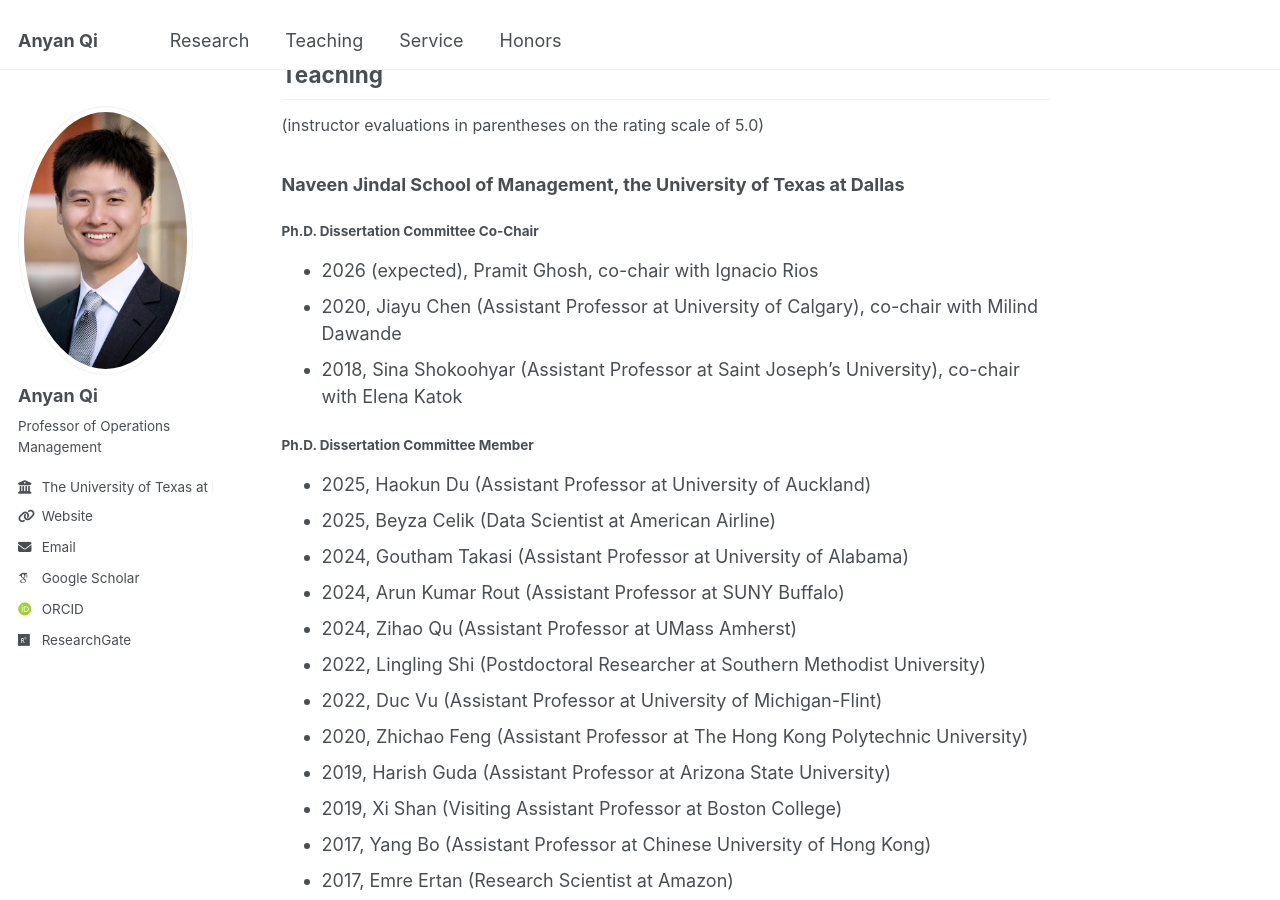
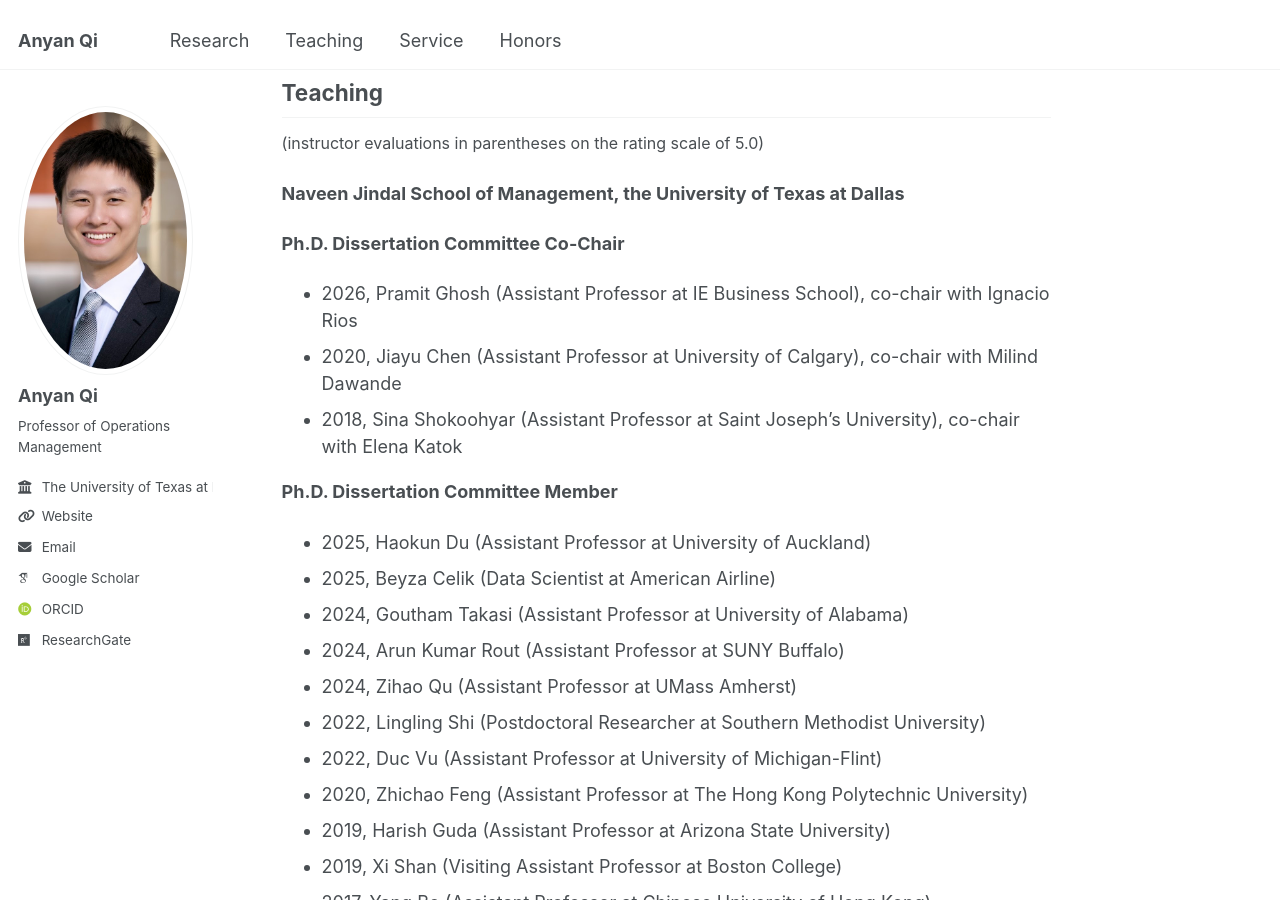
Before and after one commit to qi-anyan/qi-anyan.github.io, a Jekyll site: the page built from _pages/about.md, in a window 1280 px wide and 900 px high, scrolled down 3921 px. Built offline with Jekyll 4.4.1, drawn with Linux system fonts in a browser that asks for light colours; some web fonts are replaced.

Commit message:
Update homepage teaching details and labels

```diff
--- a/_pages/about.md
+++ b/_pages/about.md
@@ -65,13 +65,13 @@ Before joining UT-Dallas, Anyan earned a Ph.D. in Technology and Operations from
 
 ### Working Papers
 
-#### Social Responsibility and Sustainability
+**Social Responsibility and Sustainability**
 
 1. "Disability-inclusive workforce planning,” with Chen Hu and Yongbo Xiao. [[SSRN]](https://papers.ssrn.com/sol3/papers.cfm?abstract_id=5355014)
 
 1. "Combating excessive overtime with supply diversification,” with Zixun Du, Chuanya Jiao, and Tianyu Yan. [[SSRN]](https://papers.ssrn.com/sol3/papers.cfm?abstract_id=6790758)
 
-#### Capacity Management and Resource Allocation
+**Capacity Management and Resource Allocation**
 
 1. "Service systems with on-demand and reserved servers," with Milind Dawande, Zhichao Feng, and Ganesh Janakiraman. [[SSRN]](https://papers.ssrn.com/sol3/papers.cfm?abstract_id=4735928)
 
@@ -80,7 +80,7 @@ Before joining UT-Dallas, Anyan earned a Ph.D. in Technology and Operations from
 1. "Expanding into on-demand markets with ‘Airbnb of Warehousing’,”  with Soraya (Nadia) Fatehi.
     - Selected for presentation at 2023 MSOM SCM SIG Meeting
 
-#### Procurement Mechanism and Collaborative Projects
+**Procurement Mechanism and Collaborative Projects**
 
 1. "Team building and incentive schemes in collaborative projects," with Ruth Beer and Ignacio Rios. [[SSRN]](https://papers.ssrn.com/sol3/papers.cfm?abstract_id=4872792)
 
@@ -101,16 +101,16 @@ Before joining UT-Dallas, Anyan earned a Ph.D. in Technology and Operations from
 
 <span style="font-size: 16px;">(instructor evaluations in parentheses on the rating scale of 5.0)</span>
 
-### Naveen Jindal School of Management, the University of Texas at Dallas
+**Naveen Jindal School of Management, the University of Texas at Dallas**
 
-#### Ph.D. Dissertation Committee Co-Chair
+**Ph.D. Dissertation Committee Co-Chair**
 
-- 2026 (expected), Pramit Ghosh, co-chair with Ignacio Rios
+- 2026, Pramit Ghosh (Assistant Professor at IE Business School), co-chair with Ignacio Rios
 - 2020, Jiayu Chen (Assistant Professor at University of Calgary), co-chair with Milind Dawande
 - 2018, Sina Shokoohyar (Assistant Professor at Saint Joseph’s University), co-chair with Elena Katok
 
 
-#### Ph.D. Dissertation Committee Member
+**Ph.D. Dissertation Committee Member**
 
 - 2025, Haokun Du (Assistant Professor at University of Auckland)
 - 2025, Beyza Celik (Data Scientist at American Airline)
@@ -126,7 +126,7 @@ Before joining UT-Dallas, Anyan earned a Ph.D. in Technology and Operations from
 - 2017, Emre Ertan (Research Scientist at Amazon)
 
 
-#### OPRE 3360: Managerial methods in decision making under uncertainty (Business statistics)
+**OPRE 3360: Managerial methods in decision making under uncertainty (Business statistics)**
 
 - 2025, Spring, 4.9, 4.9
 - 2024, Spring, 5.0
@@ -141,7 +141,7 @@ Before joining UT-Dallas, Anyan earned a Ph.D. in Technology and Operations from
 - 2014, Fall, 4.9, 4.9
 
 
-#### OPRE 3310: Operations management
+**OPRE 3310: Operations management**
 
 - 2024, Fall, 4.9
 - 2023, Fall, 4.9, 4.9
@@ -154,19 +154,19 @@ Before joining UT-Dallas, Anyan earned a Ph.D. in Technology and Operations from
 - 2015, Fall, 4.8, 5.0
 
 
-#### OPRE 6301: Statistics and data analysis
+**OPRE 6301: Statistics and data analysis**
 
 - 2020, Spring, 5.0
 
-### Johnson School of Management, Cornell University
+**Johnson School of Management, Cornell University**
 
-#### NCCY 5080: Operations management
+**NCCY 5080: Operations management**
 
 - 2025, Fall, 4.9, 4.9
 
-### Stephen M. Ross School of Business, University of Michigan
+**Stephen M. Ross School of Business, University of Michigan**
 
-#### OMS 311: Operations management
+**OMS 311: Operations management**
 
 - 2011, Winter, 5.0
 
```
